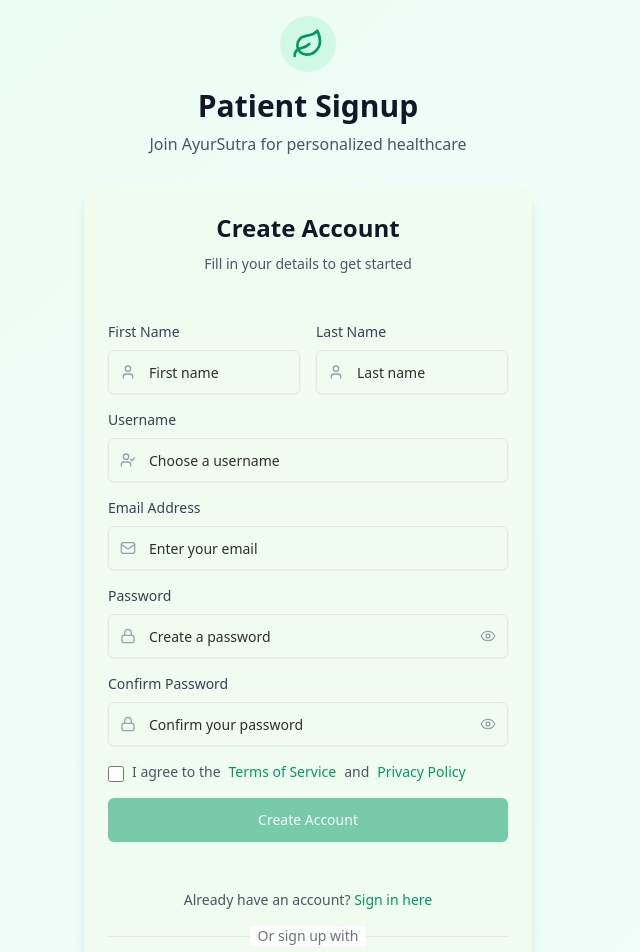
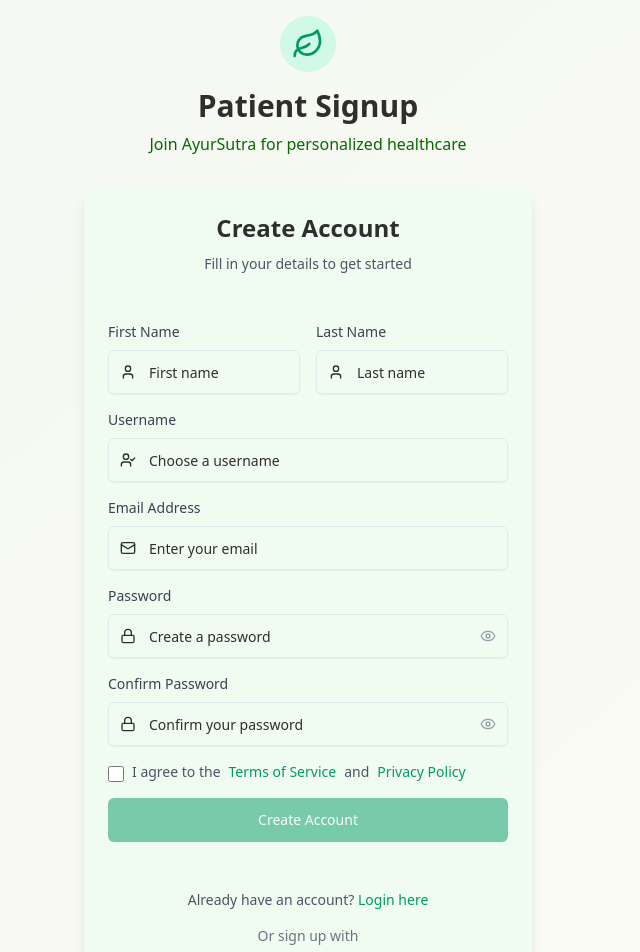
Before and after one commit to HimanshuGupta586/AyurSutra, a Next.js app: page /patient/auth/signup in a window 1280 px wide. Shown: the top 952 px of the page, without its empty margins (332-972 px from the left). Built offline with nearby package versions, Linux system fonts and the light colour scheme.

Commit message:
login/signup colour change

```diff
--- a/src/app/doctor/auth/login/page.jsx
+++ b/src/app/doctor/auth/login/page.jsx
@@ -45,21 +45,21 @@
                                 />
                             </svg>
                         </div>
-                        <h2 className="text-3xl font-bold tracking-tight text-gray-900 sm:text-4xl">Doctor Portal</h2>
-                        <p className="mt-2 text-sm text-gray-600">
+                        <h2 className="text-3xl font-bold tracking-tight sm:text-4xl">Doctor Portal</h2>
+                        <p className="mt-2 text-sm text-primary">
                             Sign in to your AyurSutra account to access patient records and consultations
                         </p>
                     </div>
 
-                    <div className="bg-primary/10 rounded-lg shadow-lg p-6 sm:p-8">
+                    <div className="rounded-lg shadow-lg p-6 sm:p-8">
                         <form onSubmit={handleSubmit} className="space-y-6">
                             <div className="flex items-center justify-center mb-6">
                                 <Stethoscope className="h-6 w-6 text-emerald-600 mr-2" />
-                                <span className="text-lg font-semibold text-gray-900">Doctor Login</span>
+                                <span className="text-lg font-semibold ">Doctor Login</span>
                             </div>
 
                             <div className="space-y-2">
-                                <Label htmlFor="email" className="text-sm font-medium text-gray-700">
+                                <Label htmlFor="email" className="text-sm font-medium ">
                                     Medical License Email
                                 </Label>
                                 <Input
@@ -76,7 +76,7 @@
                             </div>
 
                             <div className="space-y-2">
-                                <Label htmlFor="password" className="text-sm font-medium text-gray-700">
+                                <Label htmlFor="password" className="text-sm font-medium ">
                                     Password
                                 </Label>
                                 <div className="relative">
@@ -113,7 +113,7 @@
                                         checked={formData.rememberMe}
                                         onCheckedChange={(checked) => setFormData((prev) => ({ ...prev, rememberMe: checked }))}
                                     />
-                                    <Label htmlFor="rememberMe" className="text-sm text-gray-600">
+                                    <Label htmlFor="rememberMe" className="text-sm ">
                                         Remember me
                                     </Label>
                                 </div>
--- a/src/app/patient/auth/login/page.jsx
+++ b/src/app/patient/auth/login/page.jsx
@@ -40,15 +40,15 @@
               <Leaf className="h-8 w-8 text-emerald-600" />
             </div>
           </div>
-          <h1 className="text-3xl font-bold text-gray-900 mb-2">Patient Login</h1>
-          <p className="text-gray-600">Access your AyurSutra health portal</p>
+          <h1 className="text-3xl font-bold ">Patient Login</h1>
+          <p className="text-emerald-600">Access your AyurSutra health portal</p>
         </div>
 
         {/* Login Form */}
-        <Card className="shadow-lg border-0 bg-primary/10">
+        <Card className="shadow-lg border-0 ">
           <CardHeader className="space-y-1 pb-6">
-            <CardTitle className="text-2xl text-center text-gray-900">Welcome Back</CardTitle>
-            <CardDescription className="text-center text-gray-600">
+            <CardTitle className="text-2xl text-center ">Welcome Back</CardTitle>
+            <CardDescription className="text-center ">
               Enter your credentials to access your account
             </CardDescription>
           </CardHeader>
@@ -57,7 +57,7 @@
             <form onSubmit={handleSubmit} className="space-y-4">
               {/* Email or Username */}
               <div className="space-y-2">
-                <Label htmlFor="emailOrUsername" className="text-sm font-medium text-gray-700">
+                <Label htmlFor="emailOrUsername" className="text-sm font-medium ">
                   Email or Username
                 </Label>
                 <div className="relative">
@@ -71,7 +71,7 @@
                     placeholder="Enter your email or username"
                     value={loginData.emailOrUsername}
                     onChange={handleInputChange}
-                    className="pl-10 h-11 border-gray-200 focus:border-emerald-500 focus:ring-emerald-500"
+                    className="pl-10 h-11 border-gray-200 focus:border-emerald-500 "
                     required
                   />
                 </div>
@@ -79,7 +79,7 @@
 
               {/* Password */}
               <div className="space-y-2">
-                <Label htmlFor="password" className="text-sm font-medium text-gray-700">
+                <Label htmlFor="password" className="text-sm font-medium">
                   Password
                 </Label>
                 <div className="relative">
@@ -121,7 +121,7 @@
                     onChange={handleInputChange}
                     className="h-4 w-4 text-emerald-600 focus:ring-emerald-500 border-gray-300 rounded"
                   />
-                  <Label htmlFor="rememberMe" className="text-sm text-gray-600">
+                  <Label htmlFor="rememberMe" className="text-sm ">
                     Remember me
                   </Label>
                 </div>
@@ -140,7 +140,7 @@
           <CardFooter className="flex flex-col space-y-4 pt-6">
             <div className="text-center text-sm text-gray-600">
               Don't have an account?{" "}
-              <Link href="/signup/patients" className="text-emerald-600 hover:text-emerald-700 font-medium">
+              <Link href="/patient/auth/signup" className="text-emerald-600 hover:text-emerald-700 font-medium">
                 Sign up here
               </Link>
             </div>
@@ -149,7 +149,7 @@
 
         {/* Back to Home */}
         <div className="text-center mt-6">
-          <Link href="/" className="text-sm text-gray-600 hover:text-emerald-600 font-medium">
+          <Link href="/" className="text-sm  hover:text-emerald-600 font-medium">
             ← Back to AyurSutra
           </Link>
         </div>
--- a/src/app/patient/auth/signup/page.jsx
+++ b/src/app/patient/auth/signup/page.jsx
@@ -48,7 +48,7 @@
   }
 
   return (
-    <div className="min-h-screen bg-gradient-to-br from-emerald-50 to-teal-50 flex items-center justify-center p-4">
+    <div className="min-h-screen bg-gradient-to-br from-primary/5 to-accent/5 flex items-center justify-center p-4">
       <div className="w-full max-w-md">
         {/* Header */}
         <div className="text-center mb-8">
@@ -57,14 +57,14 @@
               <Leaf className="h-8 w-8 text-emerald-600" />
             </div>
           </div>
-          <h1 className="text-3xl font-bold text-gray-900 mb-2">Patient Signup</h1>
-          <p className="text-gray-600">Join AyurSutra for personalized healthcare</p>
+          <h1 className="text-3xl font-bold mb-2 ">Patient Signup</h1>
+          <p className=" text-primary">Join AyurSutra for personalized healthcare</p>
         </div>
 
         {/* Signup Form */}
-        <Card className="shadow-lg border-0">
+        <Card className="shadow-lg border-0 ">
           <CardHeader className="space-y-1 pb-6">
-            <CardTitle className="text-2xl text-center text-gray-900">Create Account</CardTitle>
+            <CardTitle className="text-2xl text-center ">Create Account</CardTitle>
             <CardDescription className="text-center text-gray-600">Fill in your details to get started</CardDescription>
           </CardHeader>
 
@@ -78,7 +78,7 @@
                   </Label>
                   <div className="relative">
                     <div className="absolute inset-y-0 left-0 pl-3 flex items-center pointer-events-none">
-                      <User className="h-4 w-4 text-gray-400" />
+                      <User className="h-4 w-4 " />
                     </div>
                     <Input
                       id="firstName"
@@ -99,7 +99,7 @@
                   </Label>
                   <div className="relative">
                     <div className="absolute inset-y-0 left-0 pl-3 flex items-center pointer-events-none">
-                      <User className="h-4 w-4 text-gray-400" />
+                      <User className="h-4 w-4 " />
                     </div>
                     <Input
                       id="lastName"
@@ -122,7 +122,7 @@
                 </Label>
                 <div className="relative">
                   <div className="absolute inset-y-0 left-0 pl-3 flex items-center pointer-events-none">
-                    <UserCheck className="h-4 w-4 text-gray-400" />
+                    <UserCheck className="h-4 w-4 " />
                   </div>
                   <Input
                     id="username"
@@ -144,7 +144,7 @@
                 </Label>
                 <div className="relative">
                   <div className="absolute inset-y-0 left-0 pl-3 flex items-center pointer-events-none">
-                    <Mail className="h-4 w-4 text-gray-400" />
+                    <Mail className="h-4 w-4 " />
                   </div>
                   <Input
                     id="email"
@@ -166,7 +166,7 @@
                 </Label>
                 <div className="relative">
                   <div className="absolute inset-y-0 left-0 pl-3 flex items-center pointer-events-none">
-                    <Lock className="h-4 w-4 text-gray-400" />
+                    <Lock className="h-4 w-4 " />
                   </div>
                   <Input
                     id="password"
@@ -199,7 +199,8 @@
                 </Label>
                 <div className="relative">
                   <div className="absolute inset-y-0 left-0 pl-3 flex items-center pointer-events-none">
-                    <Lock className="h-4 w-4 text-gray-400" />
+                    <Lock className="h-4 w-4 ]
+                     " />
                   </div>
                   <Input
                     id="confirmPassword"
@@ -265,19 +266,17 @@
           <CardFooter className="flex flex-col space-y-4 pt-6">
             <div className="text-center text-sm text-gray-600">
               Already have an account?{" "}
-              <Link href="/login/patients" className="text-emerald-600 hover:text-emerald-700 font-medium">
-                Sign in here
+              <Link href="/patient/auth/login" className="text-emerald-600 hover:text-emerald-700 font-medium">
+                Login here
               </Link>
             </div>
 
             {/* Alternative Signup Options */}
             <div className="w-full">
               <div className="relative">
-                <div className="absolute inset-0 flex items-center">
-                  <div className="w-full border-t border-gray-200" />
-                </div>
+
                 <div className="relative flex justify-center text-sm">
-                  <span className="px-2 bg-white text-gray-500">Or sign up with</span>
+                  <span className="px-2 text-gray-500">Or sign up with</span>
                 </div>
               </div>
 
@@ -314,7 +313,7 @@
 
         {/* Back to Home */}
         <div className="text-center mt-6">
-          <Link href="/" className="text-sm text-gray-600 hover:text-emerald-600 font-medium">
+          <Link href="/" className="text-sm hover:text-emerald-600 font-medium">
             ← Back to AyurSutra
           </Link>
         </div>
```
